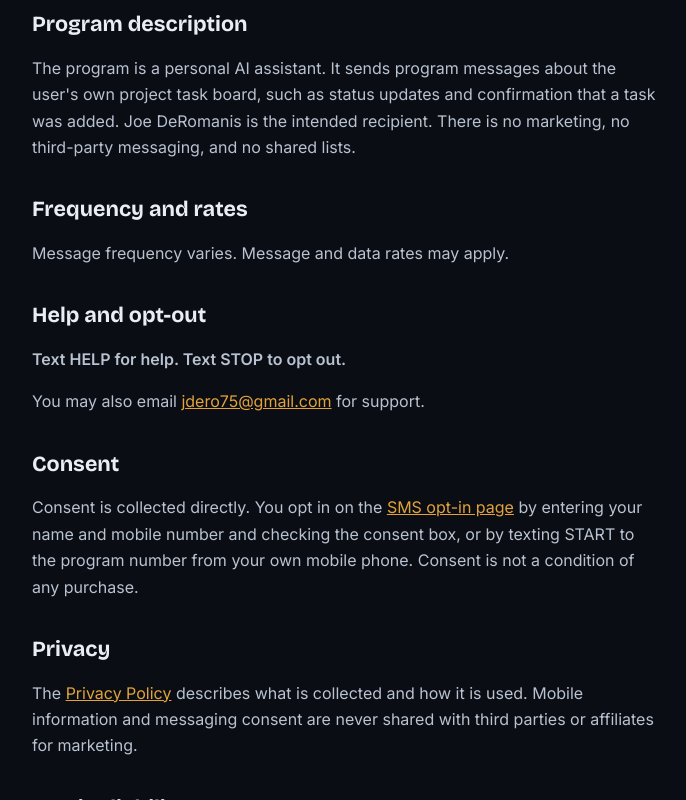
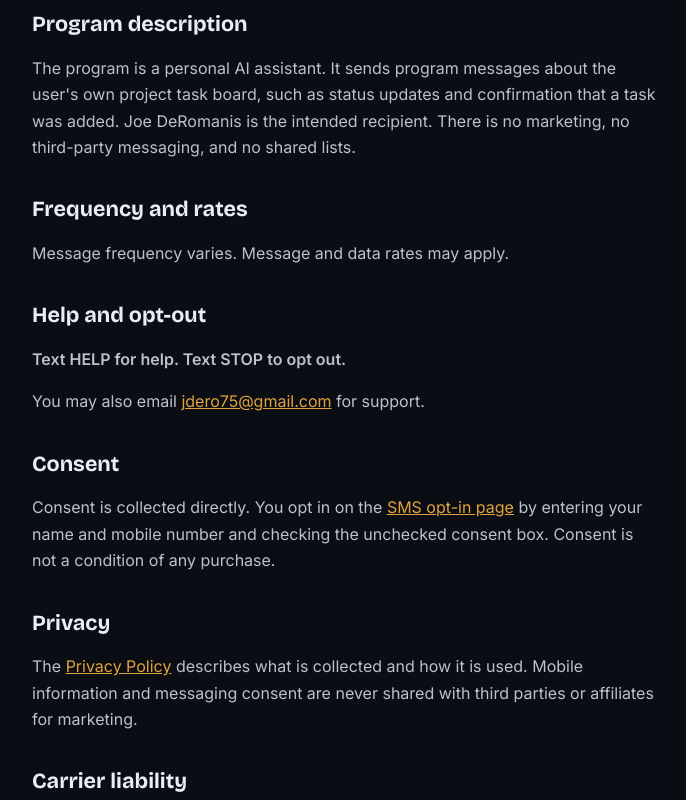
Before and after one commit to jderomanis1/portfolio, a plain HTML site: page sms/terms.html in a window 1280 px wide. Shown: the part 388-1188 px from the top of the page, without its empty margins (296-982 px from the left). Drawn offline with nearby package versions, Linux system fonts and the light colour scheme.

Commit message:
SMS terms: web form is the only opt-in method

```diff
--- a/sms/terms.html
+++ b/sms/terms.html
@@ -158,7 +158,7 @@
     <p>You may also email <a href="mailto:jdero75@gmail.com">jdero75@gmail.com</a> for support.</p>
 
     <h2>Consent</h2>
-    <p>Consent is collected directly. You opt in on the <a href="/sms/">SMS opt-in page</a> by entering your name and mobile number and checking the consent box, or by texting START to the program number from your own mobile phone. Consent is not a condition of any purchase.</p>
+    <p>Consent is collected directly. You opt in on the <a href="/sms/">SMS opt-in page</a> by entering your name and mobile number and checking the unchecked consent box. Consent is not a condition of any purchase.</p>
 
     <h2>Privacy</h2>
     <p>The <a href="/sms/privacy.html">Privacy Policy</a> describes what is collected and how it is used. Mobile information and messaging consent are never shared with third parties or affiliates for marketing.</p>
```
